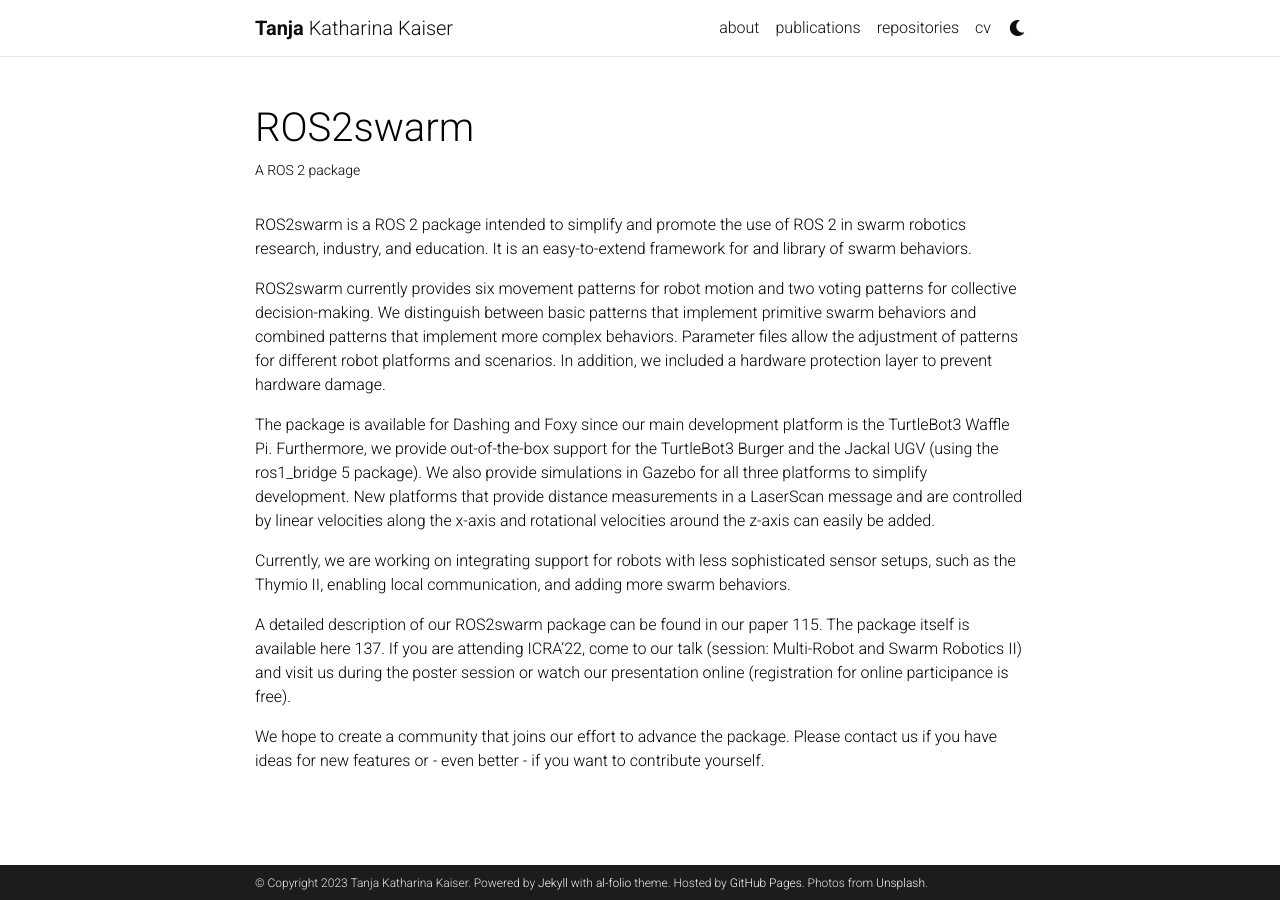
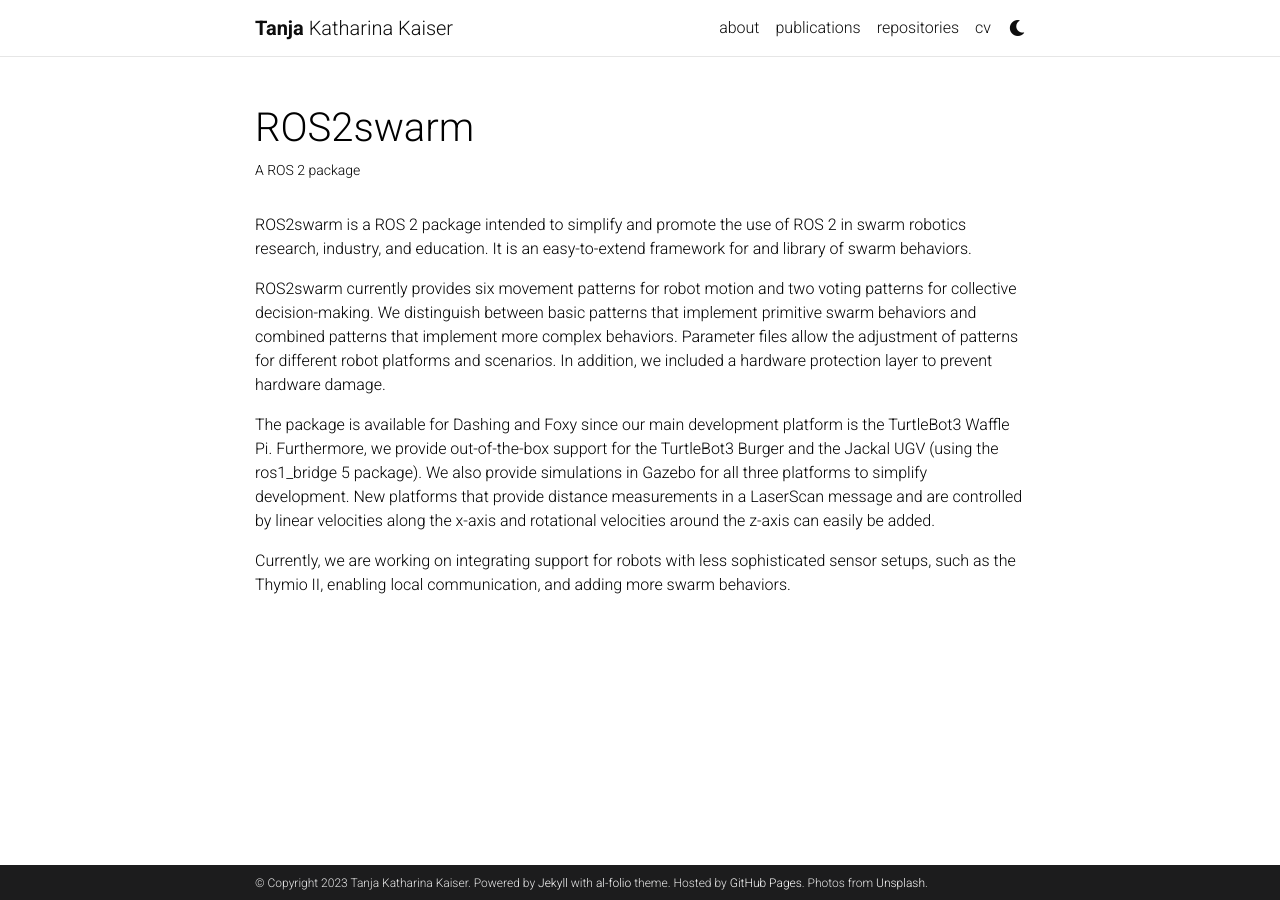
Before and after one commit to msminirobot/msminirobot.github.io, a Jekyll site: the page built from _projects/2_project.md, in a window 1280 px wide. Built offline with Jekyll 4.4.1, drawn with Linux system fonts in a browser that asks for light colours; comment, search, counter and statistics services are not loaded; a style sheet for code colours, icons or effects is not loaded.

Commit message:
Update 2_project.md

```diff
--- a/_projects/2_project.md
+++ b/_projects/2_project.md
@@ -17,7 +17,3 @@ ROS2swarm currently provides six movement patterns for robot motion and two voti
 The package is available for Dashing and Foxy since our main development platform is the TurtleBot3 Waffle Pi. Furthermore, we provide out-of-the-box support for the TurtleBot3 Burger and the Jackal UGV (using the ros1_bridge 5 package). We also provide simulations in Gazebo for all three platforms to simplify development. New platforms that provide distance measurements in a LaserScan message and are controlled by linear velocities along the x-axis and rotational velocities around the z-axis can easily be added.
 
 Currently, we are working on integrating support for robots with less sophisticated sensor setups, such as the Thymio II, enabling local communication, and adding more swarm behaviors.
-
-A detailed description of our ROS2swarm package can be found in our paper 115. The package itself is available here 137. If you are attending ICRA’22, come to our talk (session: Multi-Robot and Swarm Robotics II) and visit us during the poster session or watch our presentation online (registration for online participance is free).
-
-We hope to create a community that joins our effort to advance the package. Please contact us if you have ideas for new features or - even better - if you want to contribute yourself.
```
